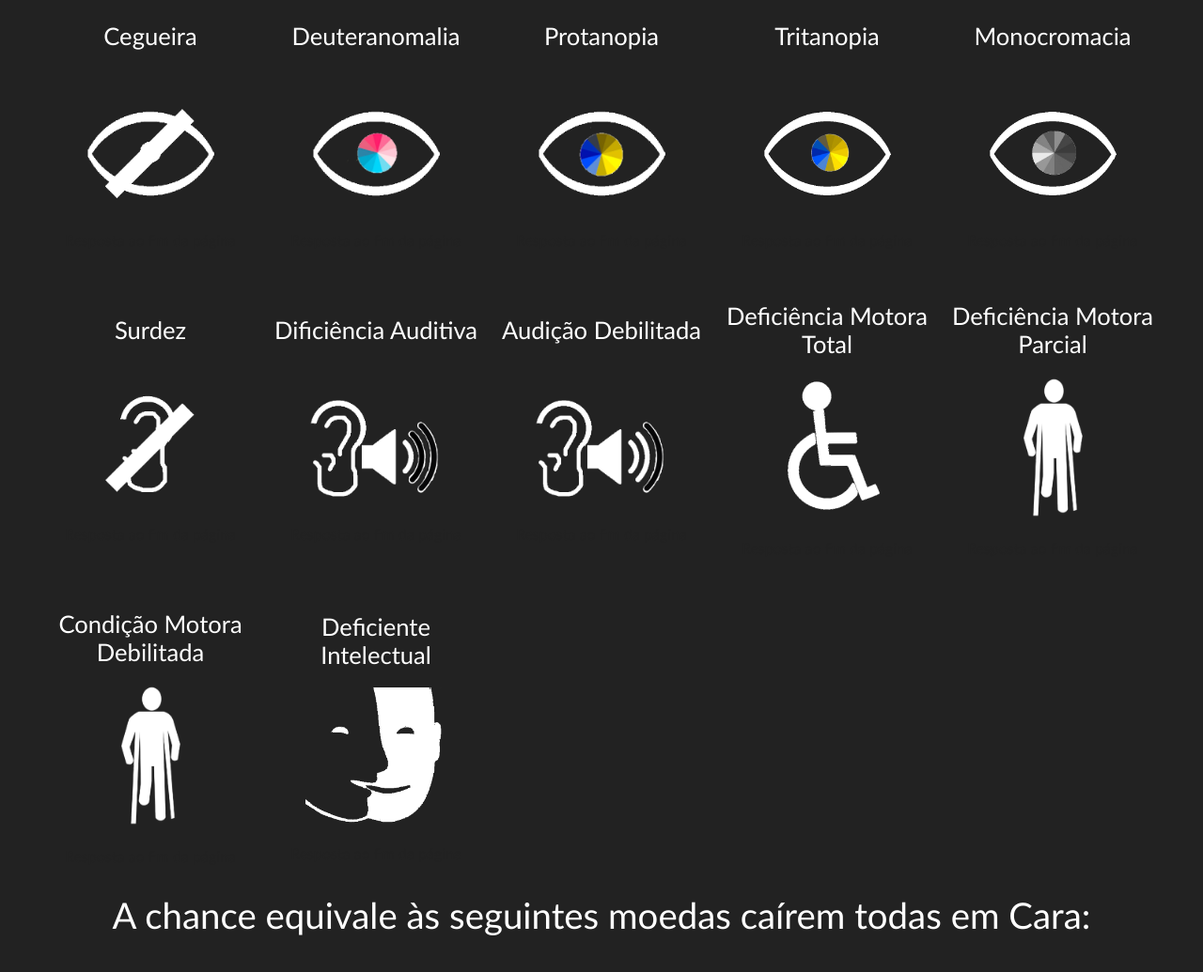
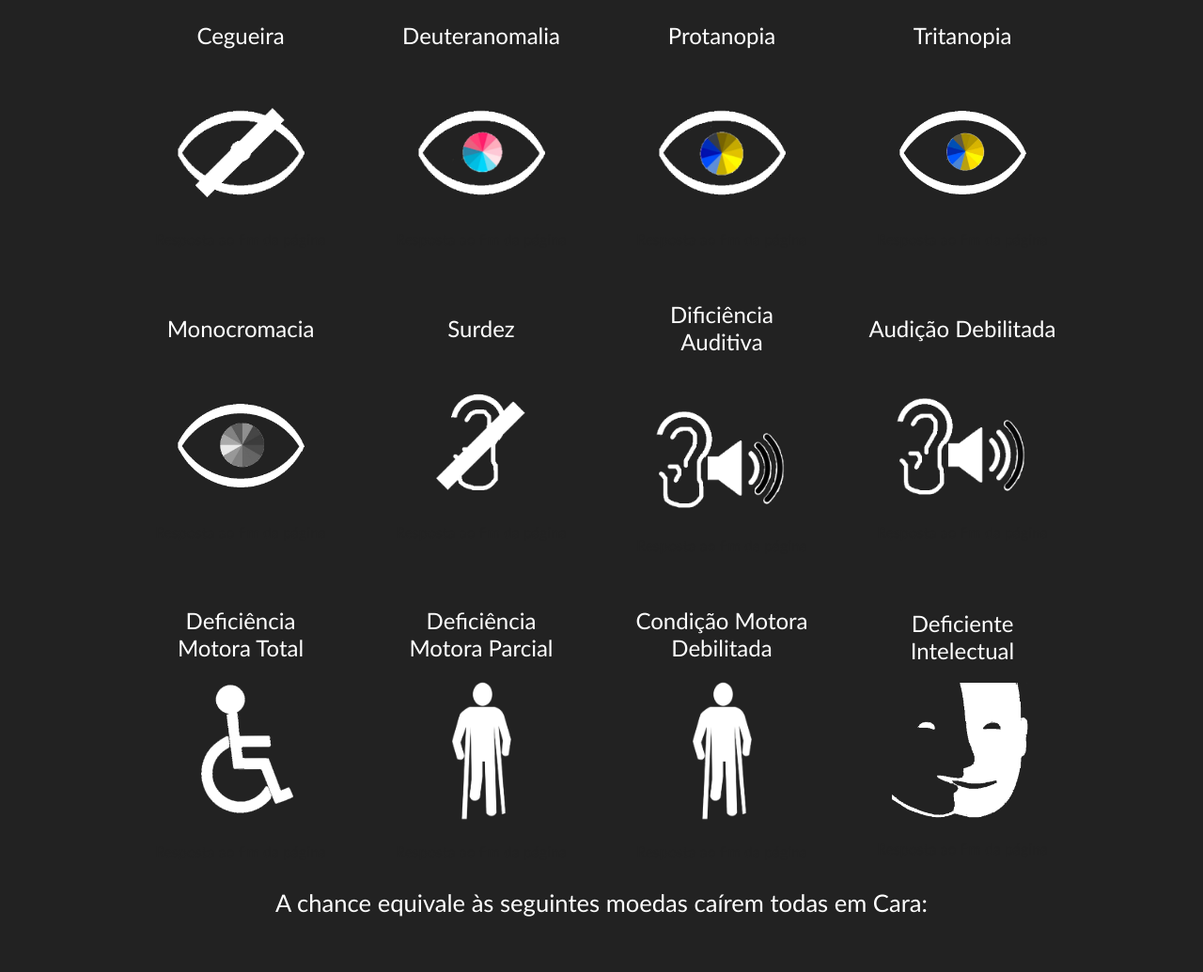
Before and after one commit to Fel9/FirebaseHosting, a plain HTML site: page Sociologia/index.html in a window 1280 px wide. Shown: the part 153-1188 px from the top of the page at 94% size. After the commit the page ends 1166 px from the top, so only its background shows below. Drawn offline with Linux system fonts and the light colour scheme.

Commit message:
Adicionado padding aos cards e quebra de palavra

```diff
--- a/Sociologia/css/index.scss
+++ b/Sociologia/css/index.scss
@@ -61,12 +61,13 @@ body {
 }
 main {
   display: grid;
-  grid-template-columns: repeat(auto-fit, 14rem);
+  grid-template-columns: repeat(auto-fit, minmax(10rem, 15rem));
   justify-content: center;
   align-items: center;
   gap: 1rem;
   text-align: center;
   padding: 10px;
+  word-wrap: break-word;
 
   img {
     max-width: 150px;
@@ -74,11 +75,11 @@ main {
 
   .title {
     margin-bottom: 20px;
-    font-size: clamp(1.1rem, 2vw, 2rem);
+    font-size: clamp(1.5rem, 1.7vw, 2rem);
   }
 
   .content {
-    padding: 20px 0;
+    padding: 20px;
     text-decoration: none;
     color: white;
     border-radius: 1rem;
@@ -95,13 +96,12 @@ main {
     transition: 0.3s;
     font-size: clamp(1rem, 1vw, 2rem);
     color: $bg-color;
+    word-wrap: normal;
   }
 
   .content:hover {
     .spoiler {
       color: white;
-      word-wrap: break-word;
-      word-break: break-all;
     }
   }
 }
@@ -110,6 +110,7 @@ main {
   border-radius: 10px;
   color: white;
   text-align: center;
+  padding: 0 20px;
 
   #texto {
     margin: 3% 0px;
@@ -125,7 +126,7 @@ main {
   h3 {
     margin: 0 auto;
     font-weight: 300;
-    font-size: clamp(1rem, 3vw, 2.5rem);
+    font-size: clamp(1.5rem, 2vw, 2.5rem);
   }
 
   .fonte {
```
Also changed, not shown: Sociologia/css/index.css.
